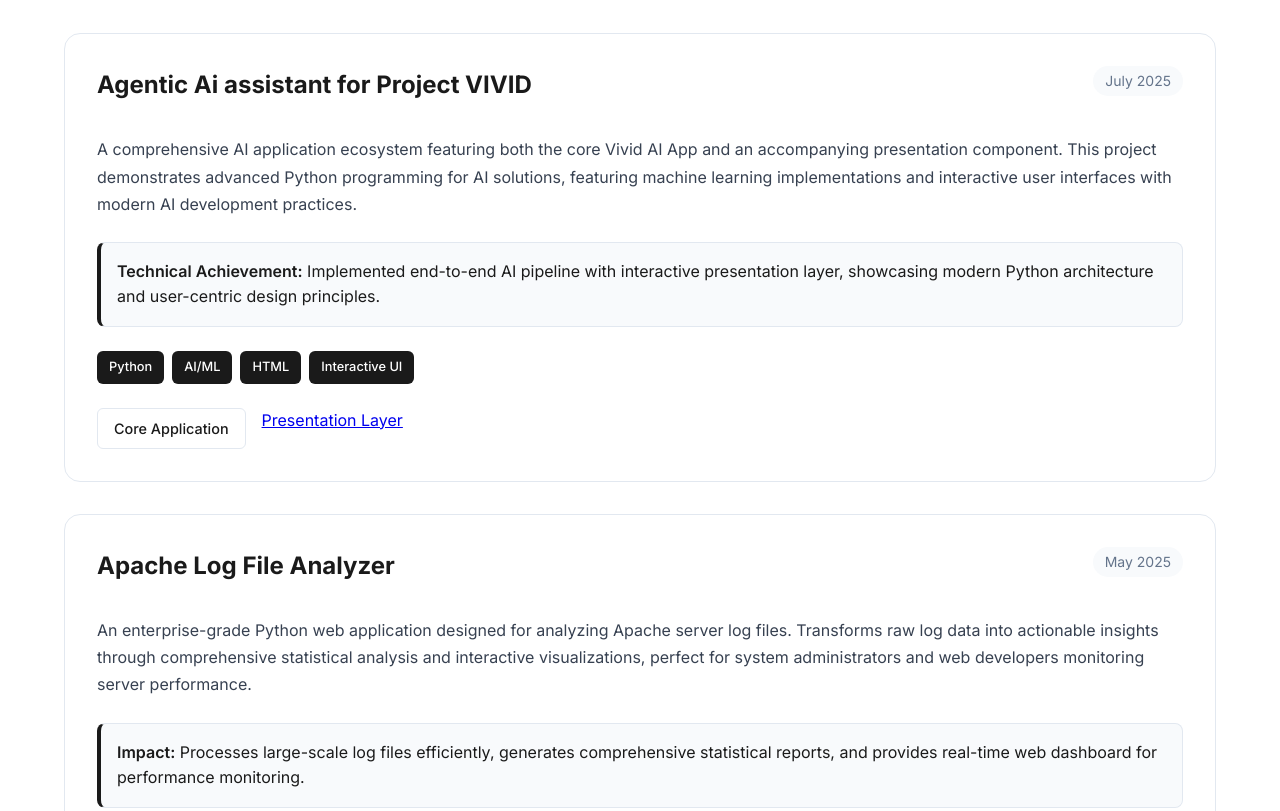
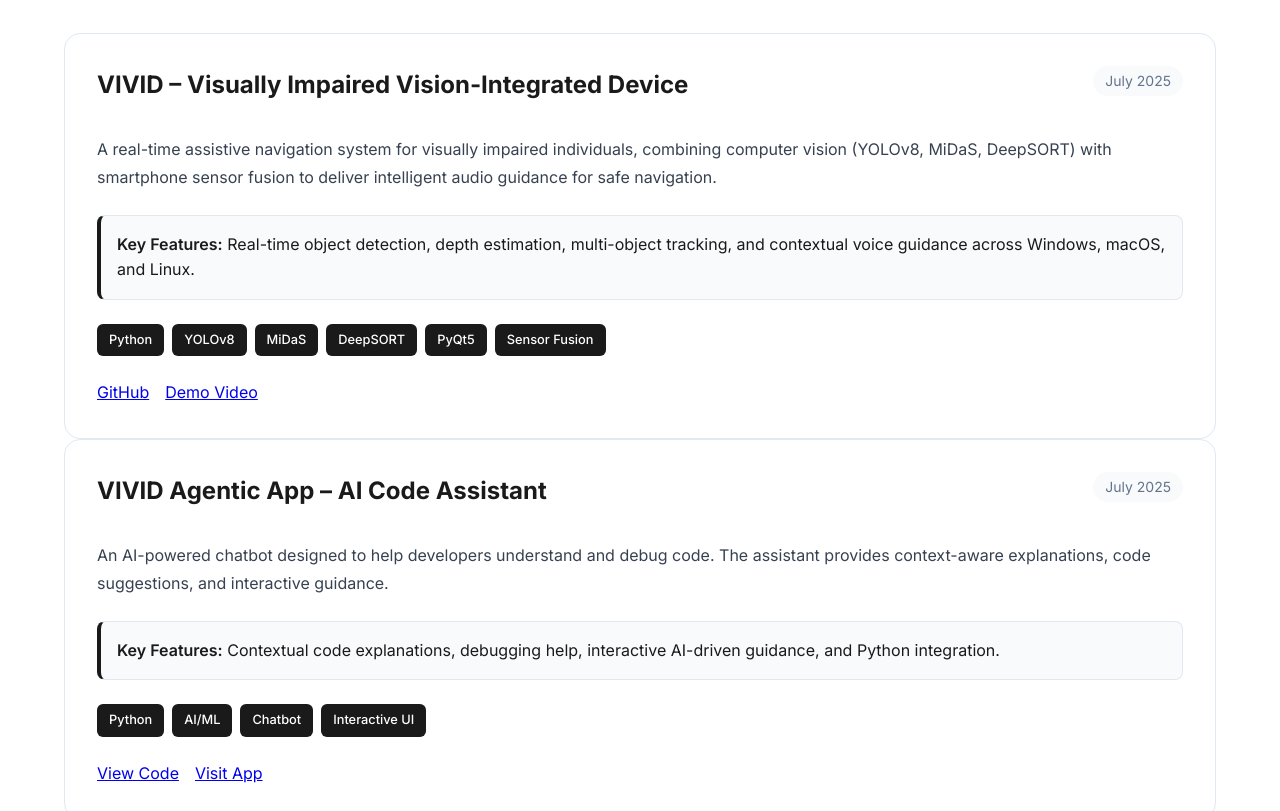
Before and after one commit to VivekTeja1611/Personal_portfolio, a plain HTML site: page index.html in a window 1280 px wide. Shown: the part 1980-2791 px from the top of the page. Drawn offline with Linux system fonts and the light colour scheme.

Commit message:
Update index.html
Signed-off-by: VivekTeja <vivektejaoppo1611@gmail.com>

```diff
--- a/index.html
+++ b/index.html
@@ -614,30 +614,80 @@
                     <h2>Featured Projects</h2>
                     <p class="section-description">A showcase of my technical projects spanning AI applications, web development, and data analysis tools.</p>
                 </div>
+                 <div class="projects-grid">
+    <div class="project-card">
+        <div class="project-header">
+            <h3 class="project-title">VIVID – Visually Impaired Vision-Integrated Device</h3>
+            <span class="project-date">July 2025</span>
+        </div>
+
+        <p class="project-description">
+            A real-time assistive navigation system for visually impaired individuals,
+            combining computer vision (YOLOv8, MiDaS, DeepSORT) with smartphone sensor fusion
+            to deliver intelligent audio guidance for safe navigation.
+        </p>
+
+        <div class="project-highlights">
+            <strong>Key Features:</strong>
+            Real-time object detection, depth estimation, multi-object tracking,
+            and contextual voice guidance across Windows, macOS, and Linux.
+        </div>
+
+        <div class="project-tech">
+            <span class="tech-tag">Python</span>
+            <span class="tech-tag">YOLOv8</span>
+            <span class="tech-tag">MiDaS</span>
+            <span class="tech-tag">DeepSORT</span>
+            <span class="tech-tag">PyQt5</span>
+            <span class="tech-tag">Sensor Fusion</span>
+        </div>
+
+        <div class="project-links">
+            <a href="https://github.com/vivekteja1611/Vivid" target="_blank" rel="noopener noreferrer">
+                GitHub
+            </a>
+            <a href="https://your-demo-video-link.com" target="_blank" rel="noopener noreferrer">
+                Demo Video
+            </a>
+        </div>
+    </div>
+</div>
 
                <div class="projects-grid">
     <div class="project-card">
         <div class="project-header">
-                            <div>
-                                <h3 class="project-title">Agentic Ai assistant for Project VIVID</h3>
-                            </div>
+            <h3 class="project-title">VIVID Agentic App – AI Code Assistant</h3>
             <span class="project-date">July 2025</span>
         </div>
-                        <p class="project-description">A comprehensive AI application ecosystem featuring both the core Vivid AI App and an accompanying presentation component. This project demonstrates advanced Python programming for AI solutions, featuring machine learning implementations and interactive user interfaces with modern AI development practices.</p>
+
+        <p class="project-description">
+            An AI-powered chatbot designed to help developers understand and debug code.
+            The assistant provides context-aware explanations, code suggestions, and interactive guidance.
+        </p>
+
         <div class="project-highlights">
-                            <strong>Technical Achievement:</strong> Implemented end-to-end AI pipeline with interactive presentation layer, showcasing modern Python architecture and user-centric design principles.
+            <strong>Key Features:</strong>
+            Contextual code explanations, debugging help, interactive AI-driven guidance, and Python integration.
         </div>
+
         <div class="project-tech">
             <span class="tech-tag">Python</span>
             <span class="tech-tag">AI/ML</span>
-                            <span class="tech-tag">HTML</span>
+            <span class="tech-tag">Chatbot</span>
             <span class="tech-tag">Interactive UI</span>
         </div>
+
         <div class="project-links">
-                            <a href="https://github.com/VivekTeja1611/vivid-ai-app" class="project-link">Core Application</a>
-                            <a href="https://vivekteja1611.github.io/Vivid-presentation/">Presentation Layer</a>
+            <a href="https://github.com/VivekTeja1611/vivid-ai-app" target="_blank" rel="noopener noreferrer">
+                View Code
+            </a>
+            <a href="https://deevu-ai-assistant.streamlit.app/" target="_blank" rel="noopener noreferrer">
+                Visit App
+            </a>
         </div>
     </div>
+</div>
+
 
                     <div class="project-card">
                         <div class="project-header">
@@ -679,7 +729,8 @@
                             <span class="tech-tag">UI/UX</span>
                         </div>
                         <div class="project-links">
-                            <a href="https://github.com/VivekTeja1611/iGEM_assignment" class="project-link">View Project</a>
+                            <a href="https://github.com/VivekTeja1611/iGEM_assignment" class="project-link">View code</a>
+                            <a herf="https://vivekteja1611.github.io/iGEM_assignment/" class="project-link">view project</a>
                         </div>
                     </div>
 
@@ -723,7 +774,8 @@
                             <span class="tech-tag">DOM Manipulation</span>
                         </div>
                         <div class="project-links">
-                            <a href="https://github.com/VivekTeja1611/currency-converter" class="project-link">View Project</a>
+                            <a href="https://github.com/VivekTeja1611/currency-converter" class="project-link">View Repo</a>
+                            <a href="https://vivekteja1611.github.io/currency-converter/">View project</a>
                         </div>
                     </div>
                 </div>
```
Lines whose indentation alone changed are shown as unchanged.
